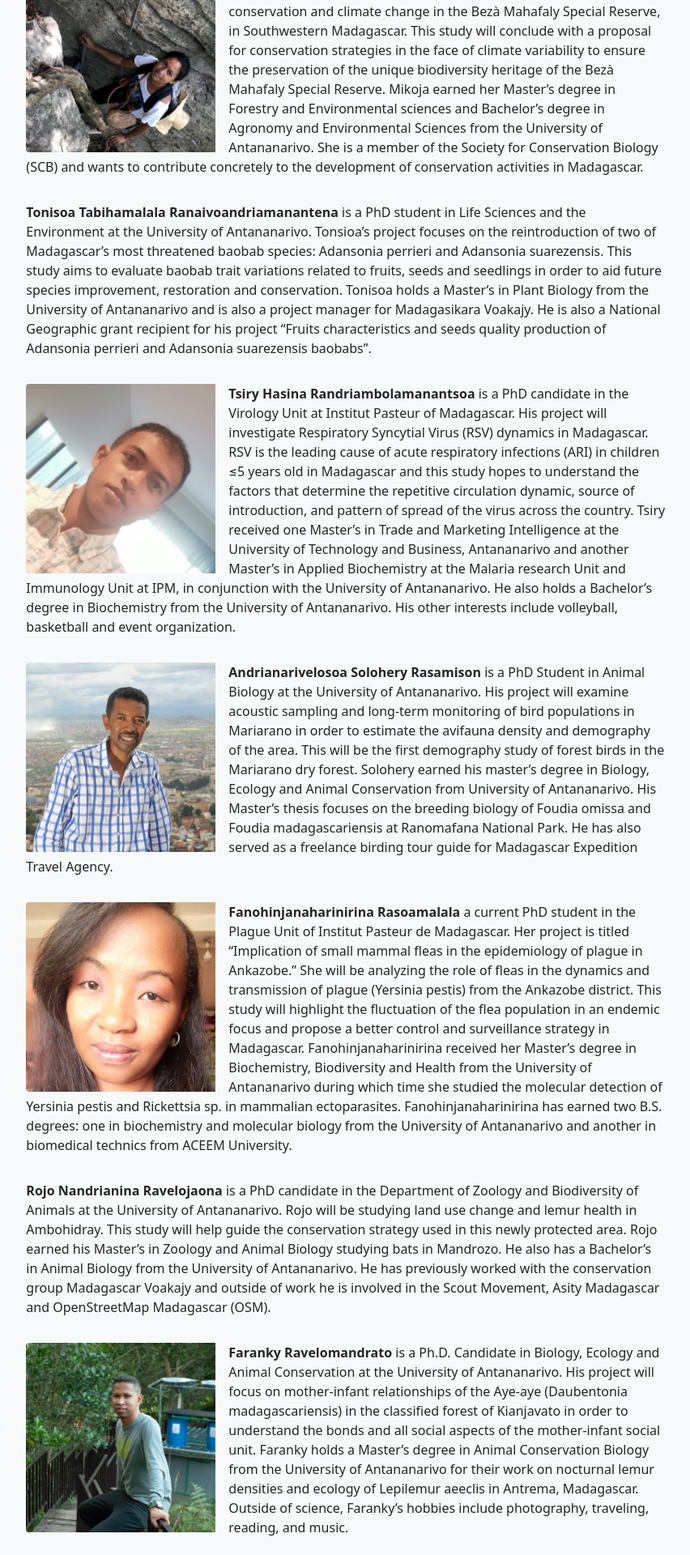
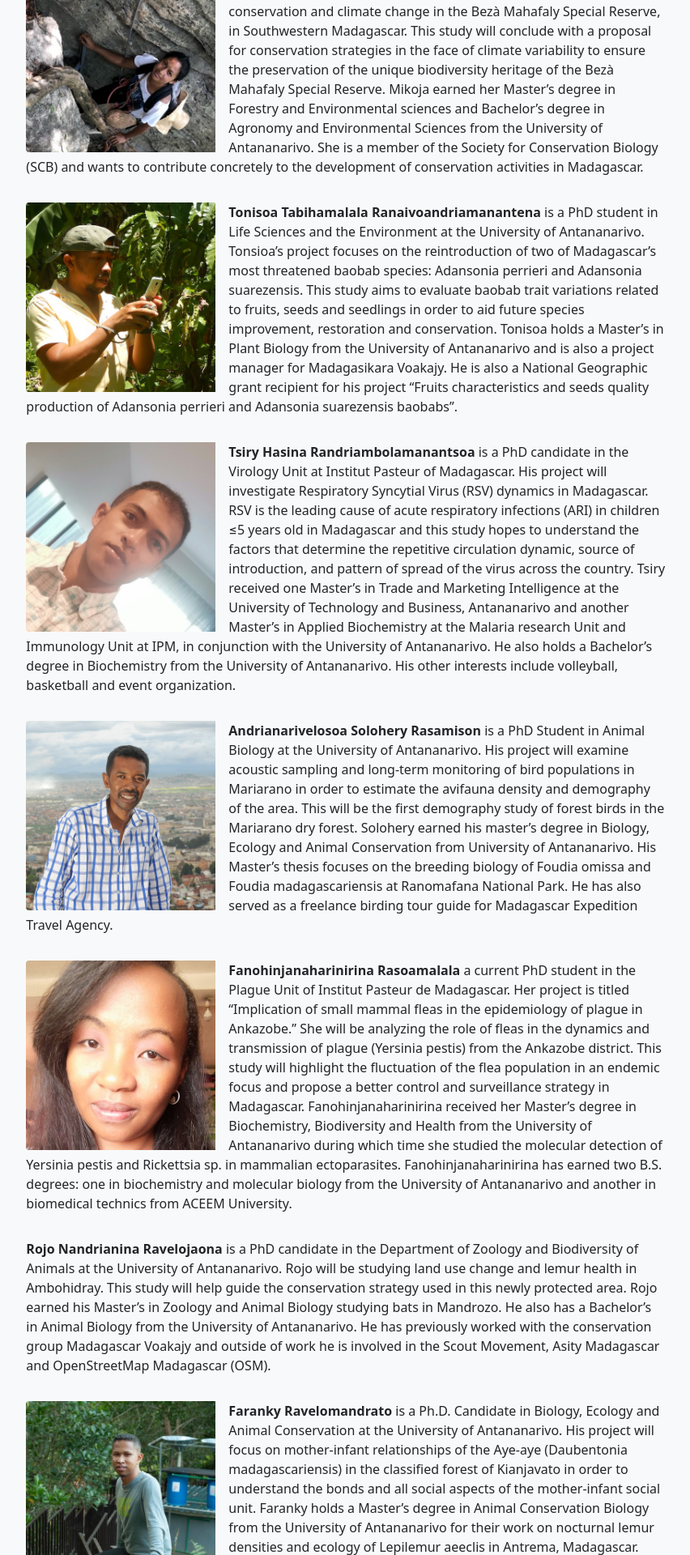
Before and after one commit to brooklabteam/coding4conservation, a Jekyll site: the page built from students.md, in a window 1280 px wide. Shown: the part 2688-4608 px from the top of the page at 81% size, without its empty margins (213-1065 px from the left). Built offline with Jekyll 4.4.1, drawn with Linux system fonts in a browser that asks for light colours.

Commit message:
add tonisoa

```diff
--- a/students.md
+++ b/students.md
@@ -58,7 +58,7 @@ Here are some profiles about the students in the 2022 cohort, and their projects
 </div>
 
 <div class="profile-card">
-	<!-- <img src="/assets/students/NAME-GOES-HERE.jpeg" class="rounded float-start img-profile" /> -->
+	<img src="/assets/students/ranaivoandriamanantena,tonisoatabihamalala.jpg" class="rounded float-start img-profile" />
 	<strong>Tonisoa Tabihamalala Ranaivoandriamanantena</strong> is a PhD student in Life Sciences and the Environment at the University of Antananarivo. Tonsioa’s project focuses on the reintroduction of two of Madagascar’s most threatened baobab species: Adansonia perrieri and Adansonia suarezensis. This study aims to evaluate baobab trait variations related to fruits, seeds and seedlings in order to aid future species improvement, restoration and conservation. Tonisoa holds a Master’s in Plant Biology from the University of Antananarivo and is also a project manager for Madagasikara Voakajy. He is also a National Geographic grant recipient for his project “Fruits characteristics and seeds quality production of Adansonia perrieri and Adansonia suarezensis baobabs”.
 </div>
 
```
Also changed, not shown: assets/students/_originals/ranaivoandriamanantena,tonisoatabihamalala.jpg (added), assets/students/ranaivoandriamanantena,tonisoatabihamalala.jpg (added).
